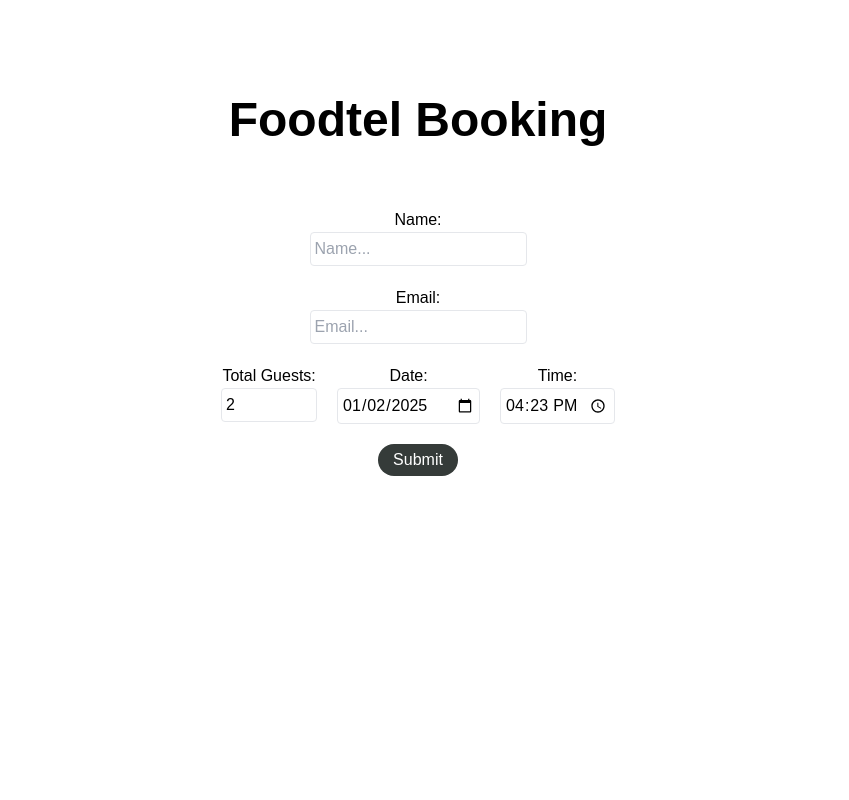
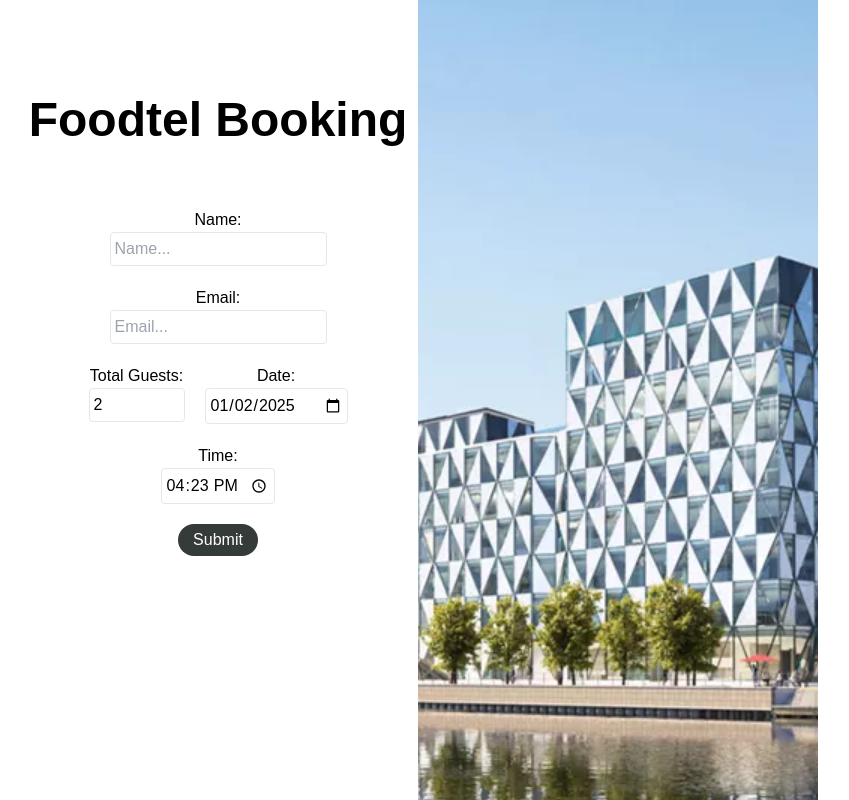
Before and after one commit to Purarity/foodtel_code_test, a Next.js app: page / in a window 1280 px wide. Shown: the whole page, without its empty margins (222-1071 px from the left). Built offline with nearby package versions, Linux system fonts and the light colour scheme.

Commit message:
added picture to booking page, map to succeeded booking page

```diff
--- a/app/page.tsx
+++ b/app/page.tsx
@@ -1,14 +1,25 @@
 "use client";
 
+import PrismaBuilding from "@/assets/prisma.webp";
 import BookingForm from "@/components/BookingForm";
+import Image from "next/image";
 
 export default function Home() {
   return (
-    <div className="h-screen text-center flex flex-col">
-      <h1 className="text-5xl font-bold text-center mt-24 mb-16">
-        Foodtel Booking
-      </h1>
-      <BookingForm />
+    <div className="md:flex h-screen">
+      <div className="h-full text-center flex flex-col md:w-1/2 z-10">
+        <h1 className="text-5xl font-bold text-center mt-24 mb-16">
+          Foodtel Booking
+        </h1>
+        <BookingForm />
+      </div>
+      <div className="hidden md:flex w-1/2 overflow-hidden">
+        <Image
+          src={PrismaBuilding}
+          alt="building"
+          className="object-none md:scale-[1.5]"
+        />
+      </div>
     </div>
   );
 }
--- a/app/success/page.tsx
+++ b/app/success/page.tsx
@@ -1,6 +1,6 @@
 export default async function Success() {
   return (
-    <div className="h-screen text-center flex flex-col justify-center">
+    <div className="h-screen text-center flex flex-col justify-center gap-4 px-6">
       <svg
         xmlns="http://www.w3.org/2000/svg"
         fill="none"
@@ -15,14 +15,15 @@ export default async function Success() {
           d="m4.5 12.75 6 6 9-13.5"
         />
       </svg>
-
-      <h1 className="">
+      <h1>
         Thank you for booking at Foodtel! We're looking forward to meeting you.
       </h1>
-
-      <a className="" href="/">
-        Back
-      </a>
+      <iframe
+        className="w-full h-[20rem]"
+        src="https://www.google.com/maps/embed?pb=!1m18!1m12!1m3!1d2228.6289267040793!2d12.688317176736337!3d56.042413569647366!2m3!1f0!2f0!3f0!3m2!1i1024!2i768!4f13.1!3m3!1m2!1s0x465233d3ba914591%3A0x638f0780eecc5b1d!2sHetch!5e0!3m2!1sen!2sse!4v1736156513804!5m2!1sen!2sse"
+        loading="lazy"
+        referrerPolicy="no-referrer-when-downgrade"
+      />
     </div>
   );
 }
```
Also changed, not shown: assets/prisma.webp (added).
